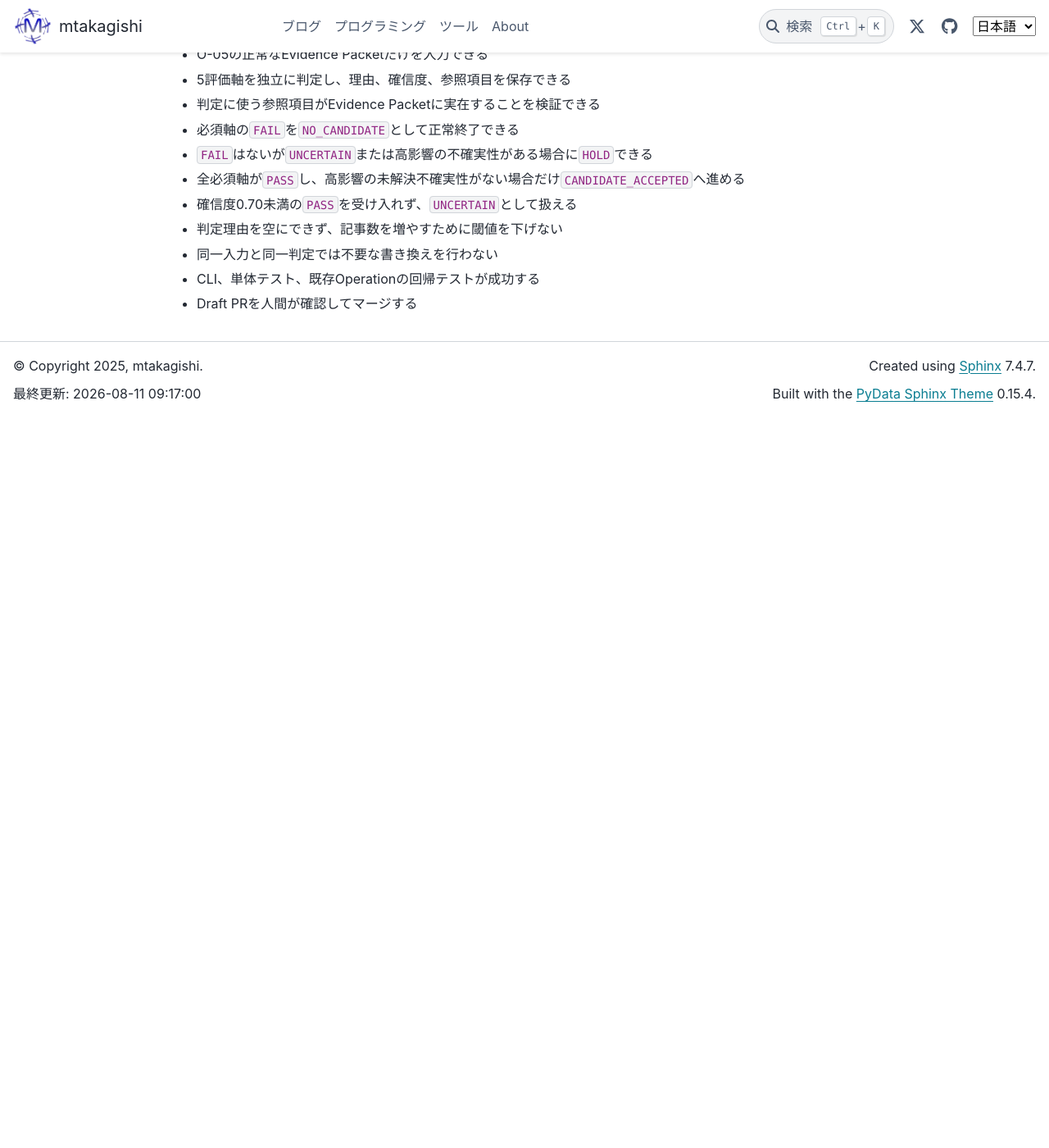
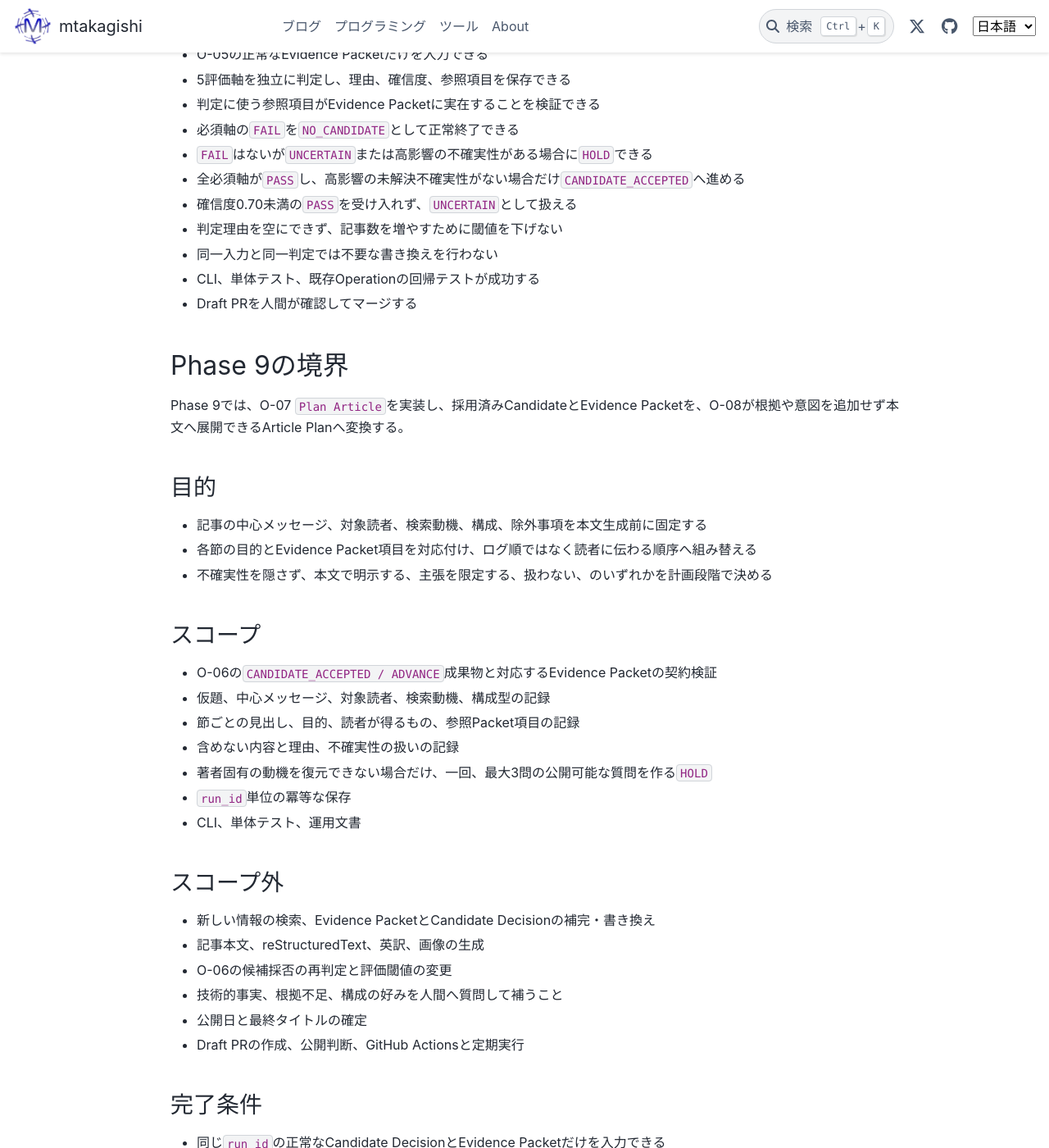
Before and after one commit to mtakagishi/note, a Sphinx documentation site: the page built from docs/agents/knowledge-harness/CHARTER.md, in a window 1280 px wide and 1400 px high, scrolled down 7558 px. Shown: the whole window at 82% size. Built offline with Sphinx 7.4.7 and the PyData theme 0.15.4, drawn with Linux system fonts in a browser that asks for light colours; before the commit the page ends 8067 px from its top, so only the background shows below that; some of the changed text lies outside the part shown.

Commit message:
O-07の実装境界を定義

```diff
--- a/docs/agents/knowledge-harness/CHARTER.md
+++ b/docs/agents/knowledge-harness/CHARTER.md
@@ -254,3 +254,47 @@ Phase 8では、O-06 `Judge Candidate`を実装し、Evidence Packetから記事
 - 同一入力と同一判定では不要な書き換えを行わない
 - CLI、単体テスト、既存Operationの回帰テストが成功する
 - Draft PRを人間が確認してマージする
+
+## Phase 9の境界
+
+Phase 9では、O-07 `Plan Article`を実装し、採用済みCandidateとEvidence Packetを、O-08が根拠や意図を追加せず本文へ展開できるArticle Planへ変換する。
+
+### 目的
+
+- 記事の中心メッセージ、対象読者、検索動機、構成、除外事項を本文生成前に固定する
+- 各節の目的とEvidence Packet項目を対応付け、ログ順ではなく読者に伝わる順序へ組み替える
+- 不確実性を隠さず、本文で明示する、主張を限定する、扱わない、のいずれかを計画段階で決める
+
+### スコープ
+
+- O-06の`CANDIDATE_ACCEPTED / ADVANCE`成果物と対応するEvidence Packetの契約検証
+- 仮題、中心メッセージ、対象読者、検索動機、構成型の記録
+- 節ごとの見出し、目的、読者が得るもの、参照Packet項目の記録
+- 含めない内容と理由、不確実性の扱いの記録
+- 著者固有の動機を復元できない場合だけ、一回、最大3問の公開可能な質問を作る`HOLD`
+- `run_id`単位の冪等な保存
+- CLI、単体テスト、運用文書
+
+### スコープ外
+
+- 新しい情報の検索、Evidence PacketとCandidate Decisionの補完・書き換え
+- 記事本文、reStructuredText、英訳、画像の生成
+- O-06の候補採否の再判定と評価閾値の変更
+- 技術的事実、根拠不足、構成の好みを人間へ質問して補うこと
+- 公開日と最終タイトルの確定
+- Draft PRの作成、公開判断、GitHub Actionsと定期実行
+
+### 完了条件
+
+- 同じ`run_id`の正常なCandidate DecisionとEvidence Packetだけを入力できる
+- 中心メッセージを空でない一文として保存できる
+- 仮題、対象読者、検索動機、構成型、除外事項を保存できる
+- 各節に一意なID、見出し、目的、読者が得るもの、実在するPacket参照を要求できる
+- Evidence Packetの不確実性を、明示、主張限定、除外のいずれかで追跡できる
+- Packetにない事実、存在しない参照、空の説明、重複IDを拒否できる
+- 通常は人間へ質問せず`PLAN_READY / ADVANCE`へ進める
+- 著者固有の動機が中心メッセージに不可欠で復元不能な場合だけ、質問を一回・最大3問に制限して`HOLD`できる
+- 質問を技術的事実や根拠不足の補完に使用しない
+- 同一入力では不要な書き換えを行わない
+- CLI、単体テスト、既存Operationの回帰テストが成功する
+- Draft PRを人間が確認してマージする
```
Also changed, not shown: docs/agents/knowledge-harness/DECISIONS.md (+12 -0 lines), docs/agents/knowledge-harness/PIPELINE.md (+12 -4 lines), docs/agents/knowledge-harness/STATUS.md (+12 -7 lines).
